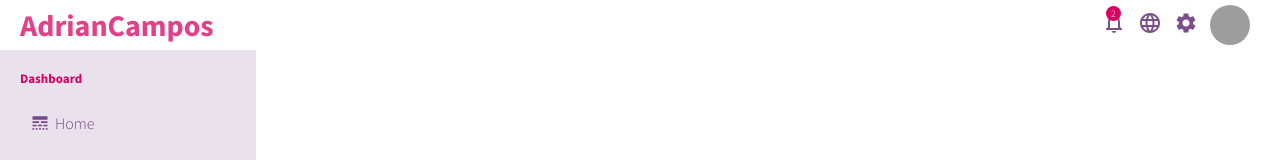
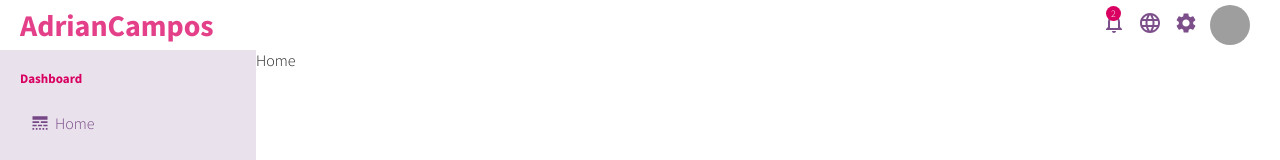
Before and after one commit to jadrianc/myDashboard, a React (Create React App) app: page / in a window 1280 px wide. Shown: the top 160 px of the page. Built offline with nearby package versions, Linux system fonts and the light colour scheme; grey boxes are pictures that could not be loaded.

Commit message:
Adding section where content will be load

```diff
--- a/src/App.js
+++ b/src/App.js
@@ -2,6 +2,7 @@ import { ThemeProvider } from 'styled-components'
 import GlobalStyle from './components/styles/Global.styled'
 import TopBar from './components/topBar'
 import SideBar from './components/sideBar'
+import Home from './pages/home'
 const theme = {
   colors: {
     firstColor: '#d90062',
@@ -38,7 +39,9 @@ function App () {
         <TopBar />
         <div className='container'>
           <SideBar />
-          <div className='pages'></div>
+          <div className='pages'>
+            <Home />
+          </div>
         </div>
       </ThemeProvider>
     </>
--- a/src/components/sideBar/styles.js
+++ b/src/components/sideBar/styles.js
@@ -6,6 +6,7 @@ export const SideBarStyled = styled.aside`
   height: 100%;
   background-color: ${({ theme }) => theme.colors.thirdColor};
   position: sticky;
+
   top: 50px;
 `
 
--- /dev/null
+++ b/src/pages/home/index.js
@@ -0,0 +1,9 @@
+import React from 'react'
+
+const Home = () => {
+  return (
+    <div>Home</div>
+  )
+}
+
+export default Home
--- /dev/null
+++ b/src/pages/home/style.js
@@ -0,0 +1,5 @@
+import styled from 'styled-components'
+
+export const HomeStyled = styled.section`
+
+`
```
Also changed, not shown: src/components/featuredInfo/index.js (added, +12 -0 lines), src/components/featuredInfo/styles.js (added, +20 -0 lines).
